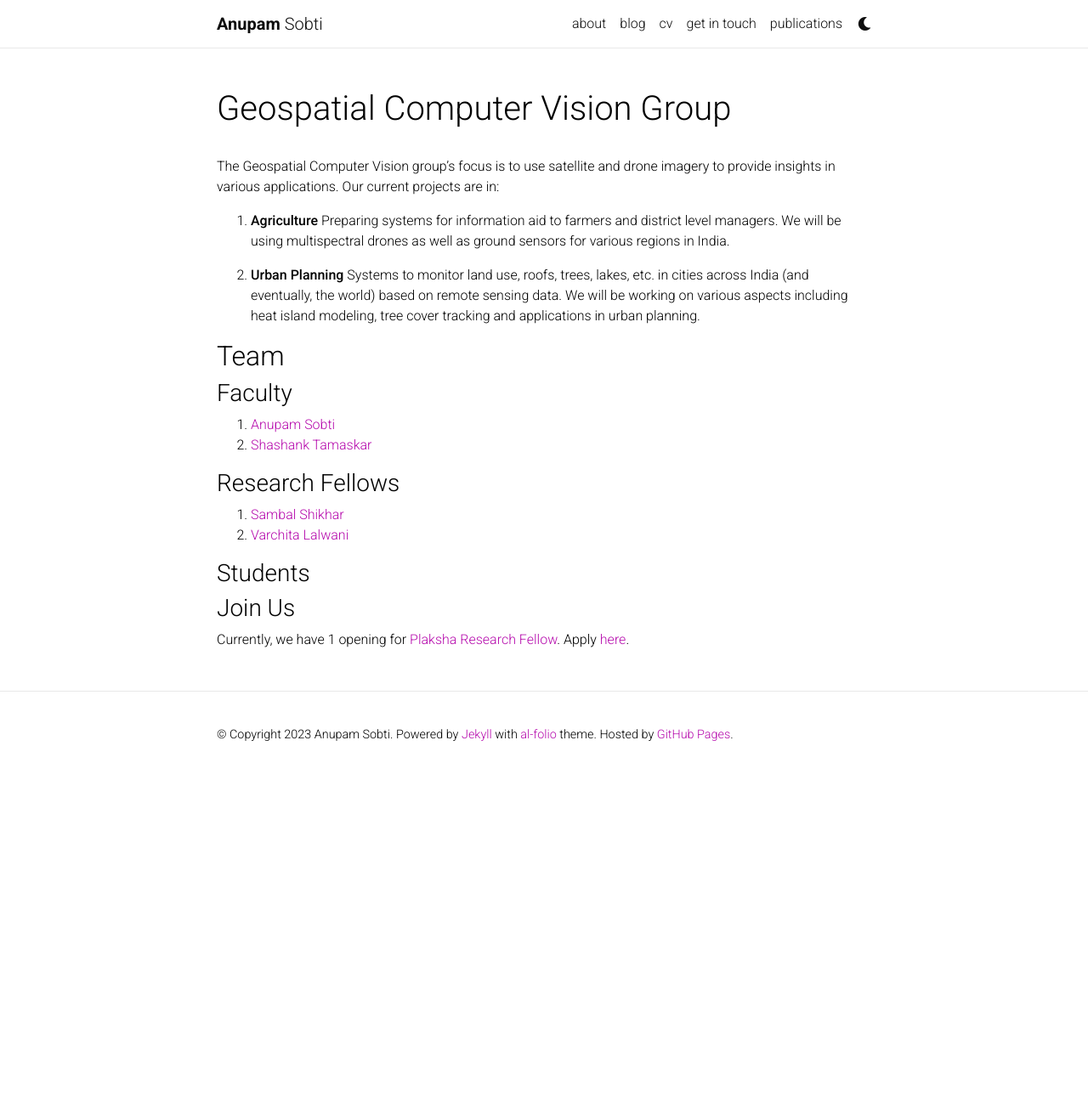
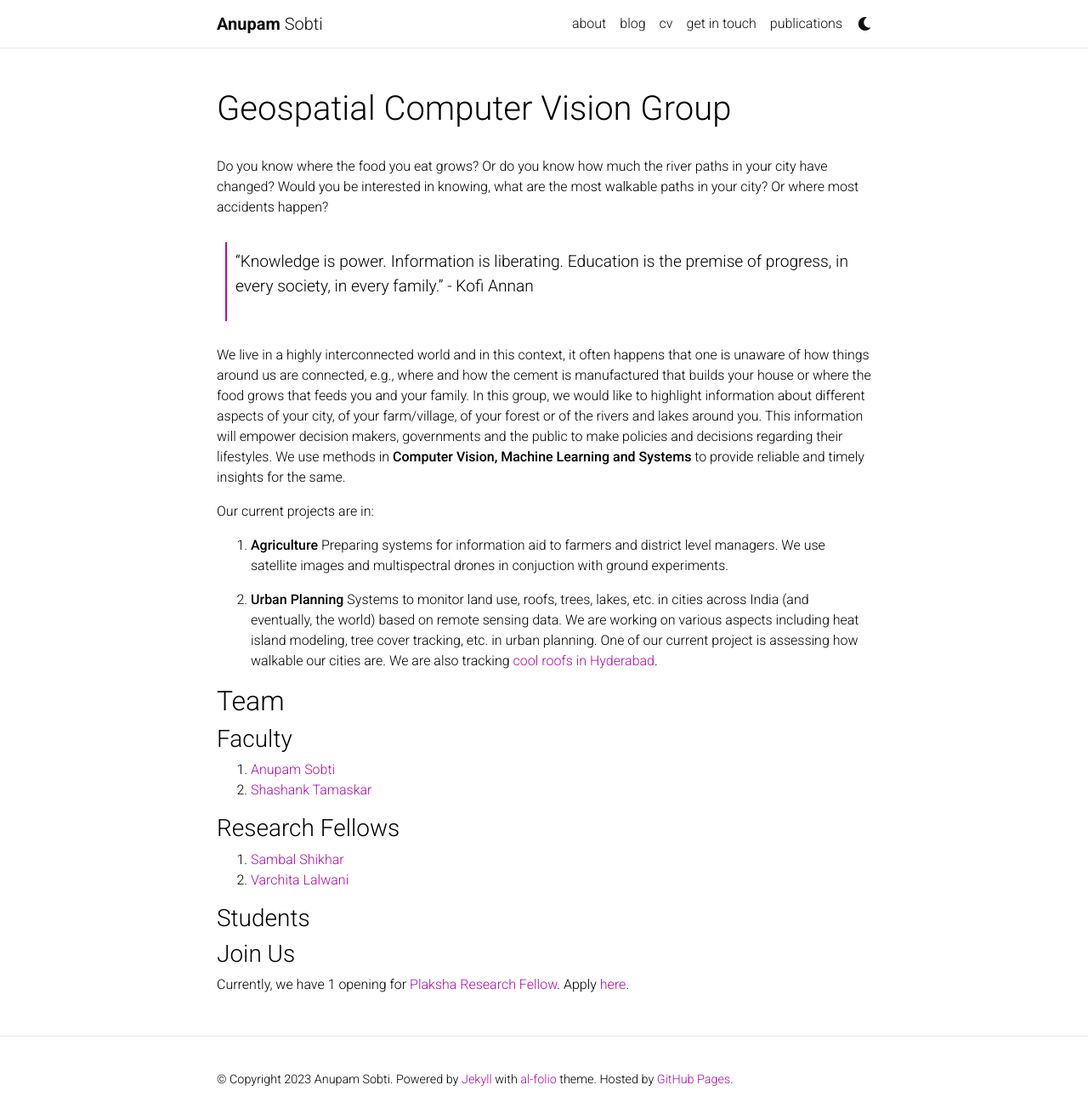
Before and after one commit to anupamsobti/anupamsobti.github.io, a Jekyll site: the page built from _pages/geospatial-computer-vision.md, in a window 1280 px wide and 1322 px high. Shown: the top 1317 px of the window at 85% size. Built offline with Jekyll 4.4.1, drawn with Linux system fonts in a browser that asks for light colours; nearby versions of some CDN libraries; comment, search, counter and statistics services are not loaded; a style sheet for code colours, icons or effects is not loaded.

Commit message:
Added writeup on geospatial cv

```diff
--- a/_pages/geospatial-computer-vision.md
+++ b/_pages/geospatial-computer-vision.md
@@ -6,12 +6,18 @@ permalink: /geospatial-computer-vision/
 nav: false
 ---
 
-The Geospatial Computer Vision group's focus is to use satellite and drone imagery to provide insights in various applications. Our current projects are in:
+Do you know where the food you eat grows? Or do you know how much the river paths in your city have changed? Would you be interested in knowing, what are the most walkable paths in your city? Or where most accidents happen?
+
+> "Knowledge is power. Information is liberating. Education is the premise of progress, in every society, in every family." - Kofi Annan
+
+We live in a highly interconnected world and in this context, it often happens that one is unaware of how things around us are connected, e.g., where and how the cement is manufactured that builds your house or where the food grows that feeds you and your family. In this group, we would like to highlight information about different aspects of your city, of your farm/village, of your forest or of the rivers and lakes around you. This information will empower decision makers, governments and the public to make policies and decisions regarding their lifestyles. We use methods in **Computer Vision, Machine Learning and Systems** to provide reliable and timely insights for the same.
+
+Our current projects are in:
 1. **Agriculture**
-Preparing systems for information aid to farmers and district level managers. We will be using multispectral drones as well as ground sensors for various regions in India.
+Preparing systems for information aid to farmers and district level managers. We use satellite images and multispectral drones in conjuction with ground experiments.
 
 2. **Urban Planning**
-Systems to monitor land use, roofs, trees, lakes, etc. in cities across India (and eventually, the world) based on remote sensing data. We will be working on various aspects including heat island modeling, tree cover tracking and applications in urban planning.
+Systems to monitor land use, roofs, trees, lakes, etc. in cities across India (and eventually, the world) based on remote sensing data. We are working on various aspects including heat island modeling, tree cover tracking, etc. in urban planning. One of our current project is assessing how walkable our cities are. We are also tracking [cool roofs in Hyderabad](http://65.1.148.248:8501/).
 
 ## Team
 
```
